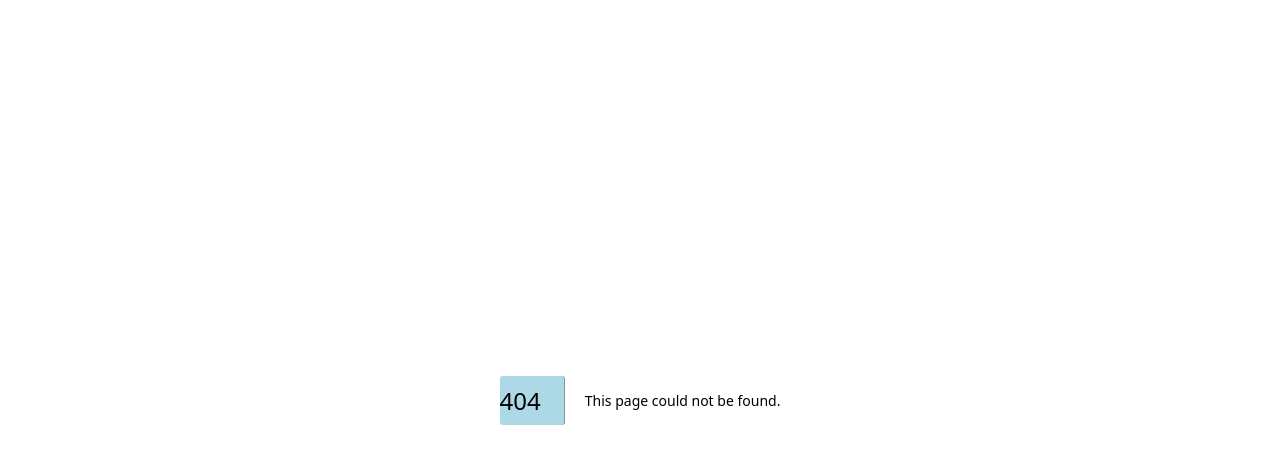
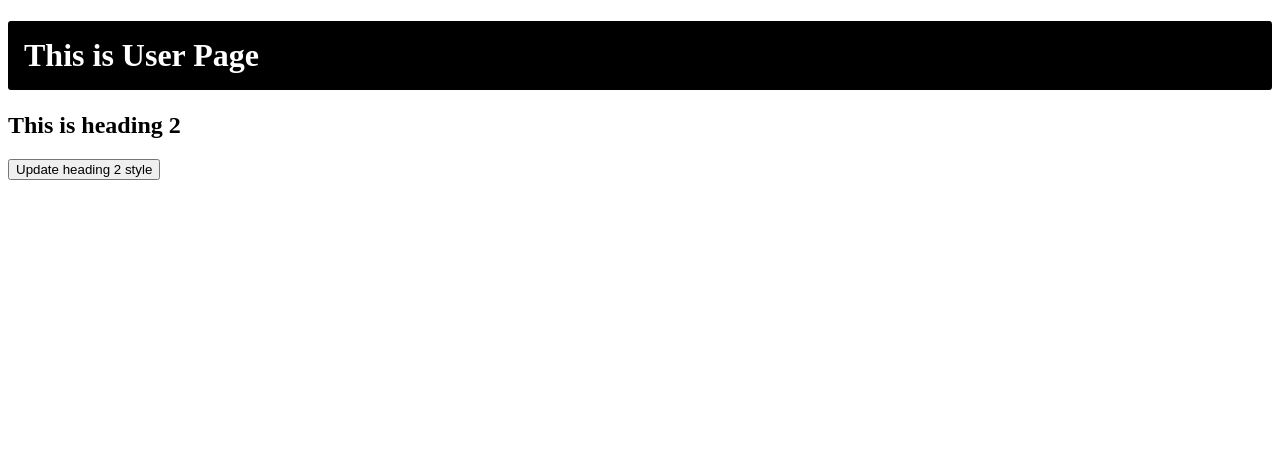
Before and after one commit to Nikhil1254/learn_nextjs, a Next.js app: page /user in a window 1280 px wide. Before the commit this address had no page. Shown: the top 464 px of the page. Built offline with nearby package versions, Linux system fonts and the light colour scheme.

Commit message:
create new component and added inline style

```diff
--- /dev/null
+++ b/src/app/user/page.js
@@ -0,0 +1,13 @@
+'use client';
+import { useState } from "react"
+
+export default function User() {
+    const [style, setStyle] = useState({});
+    return <>
+        <div>
+            <h1 style={{ backgroundColor: "black", color: "white" }}>This is User Page</h1>
+            <h2 style={style}>This is heading 2</h2>
+            <button onClick={() => setStyle({ backgroundColor: 'lightblue', color: 'black', padding: '3px' })}>Update heading 2 style</button>
+        </div>
+    </>
+}
```
